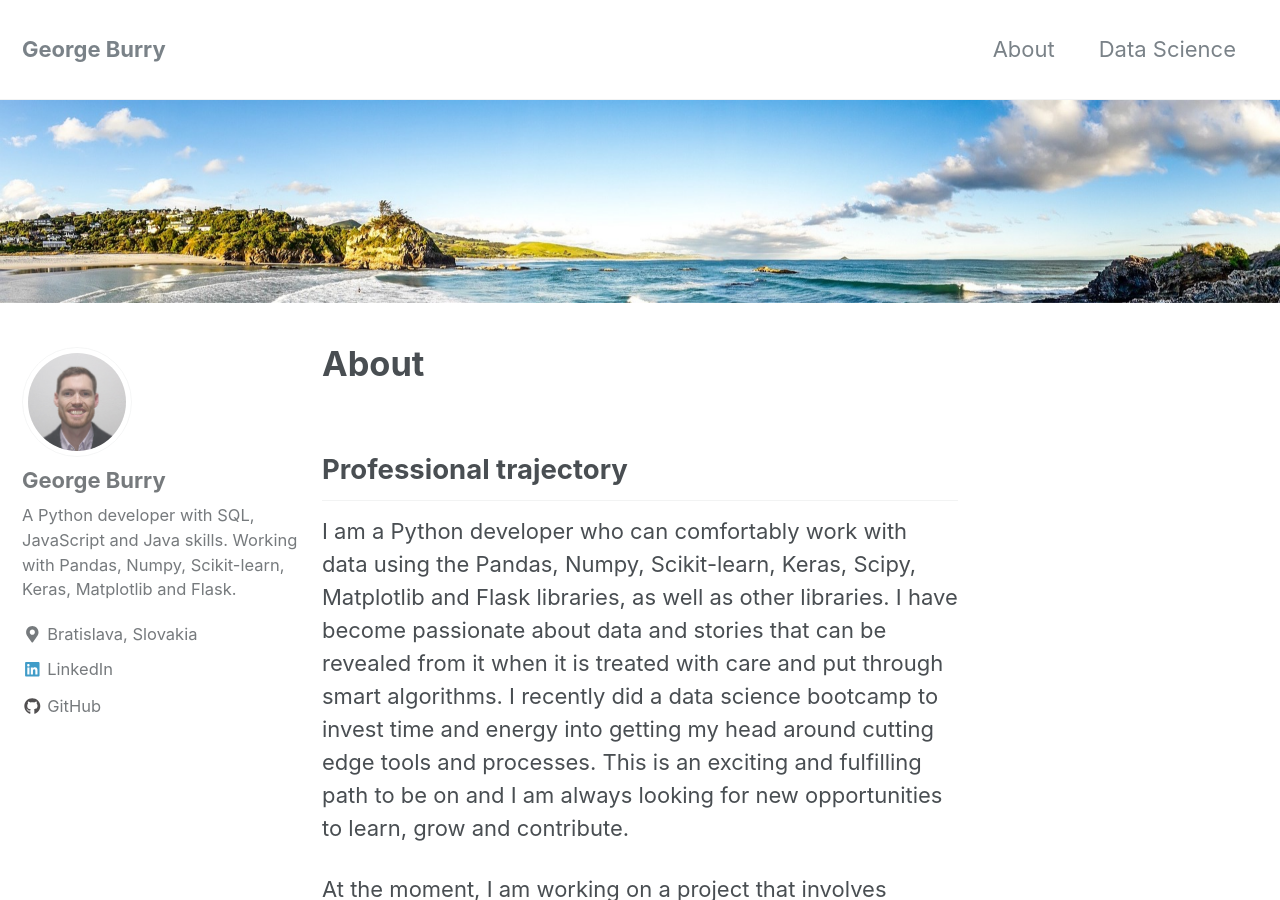
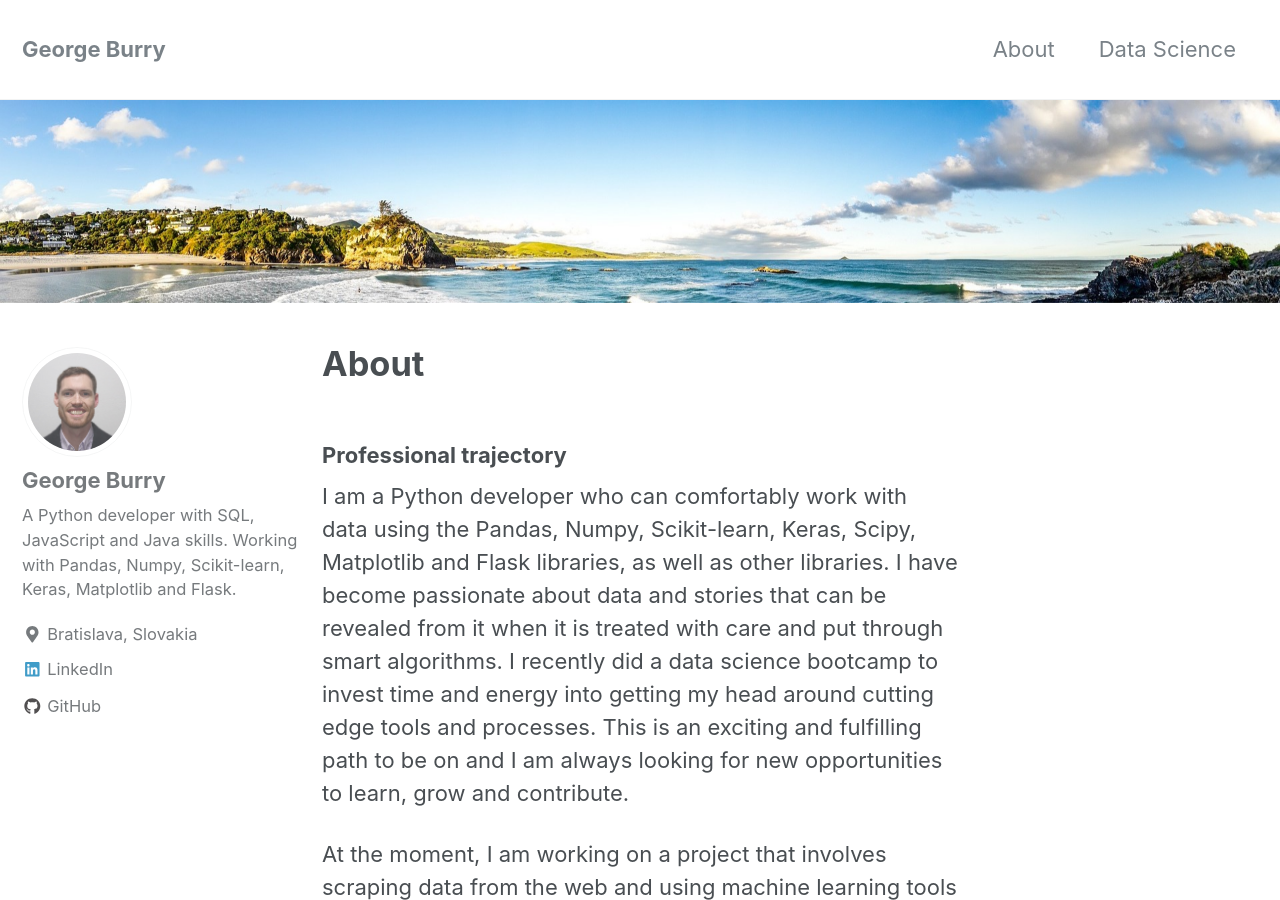
Before and after one commit to georgeburry/georgeburry.github.io, a Jekyll site: the page built from _pages/about.md, in a window 1280 px wide and 900 px high. Built offline with Jekyll 4.4.1, drawn with Linux system fonts in a browser that asks for light colours; nearby versions of some CDN libraries.

```diff
--- a/_pages/about.md
+++ b/_pages/about.md
@@ -4,12 +4,12 @@ permalink: /about/
 header:
   image: "/images/about-header.jpg"
 ---
-## Professional trajectory
+### Professional trajectory
 I am a Python developer who can comfortably work with data using the Pandas, Numpy, Scikit-learn, Keras, Scipy, Matplotlib and Flask libraries, as well as other libraries. I have become passionate about data and stories that can be revealed from it when it is treated with care and put through smart algorithms. I recently did a data science bootcamp to invest time and energy into getting my head around cutting edge tools and processes. This is an exciting and fulfilling path to be on and I am always looking for new opportunities to learn, grow and contribute.
 
 At the moment, I am working on a project that involves scraping data from the web and using machine learning tools to predict market risks, especially in relation to cryptocurrencies. I think that blockchain has an important role to play across all industries and it's necessary for people to be educated on what how the technology actually works, the broader range of benefits it can offer, what are its risks, and most interestingly to me, how can those risks be mitigated. In addition, I am exploring unique approaches for training a time-series forecasting model that can accurately predict using unseen data, without needing to be retrained. In particular, I am interested in combining the strengths of machine learning and blockchain technology to predict future risks.
 
-## Who I am
+### Who I am
 I was born in New Zealand, however I grew up and spent most of my life in Melbourne, Australia. When I was fifteen years old, I took my first flying lessons. This was a great chapter in my life, because I experienced exhilaration and freedom through the flying pursuit.
 
 At university I decided to study aerospace engineering, as I enjoy making things and obviously I am interested in aviation. I was fortunate to have the chance to study in China and The Netherlands and do an internship in Austria during my years as a student. That period has really shaped who I am today.
```
